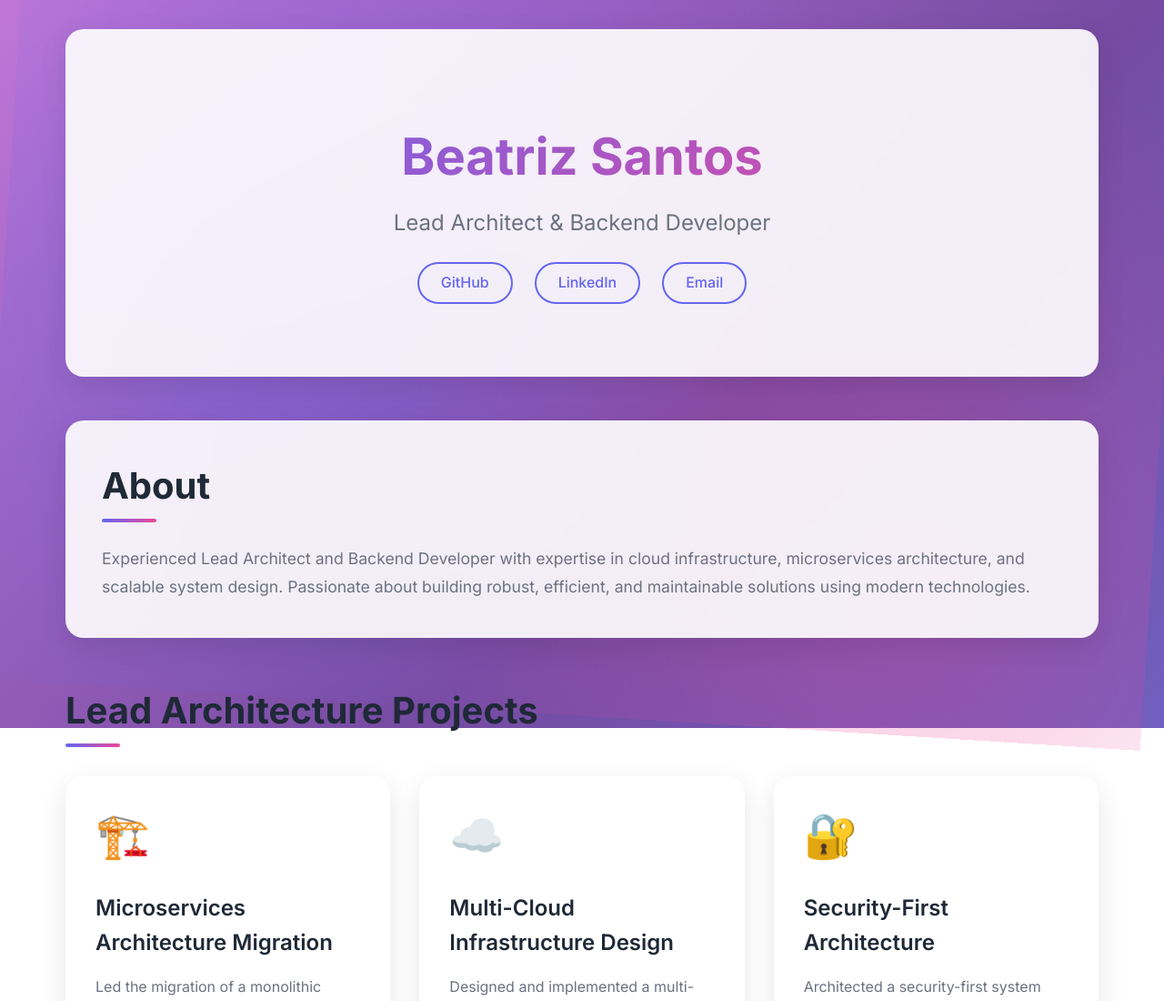
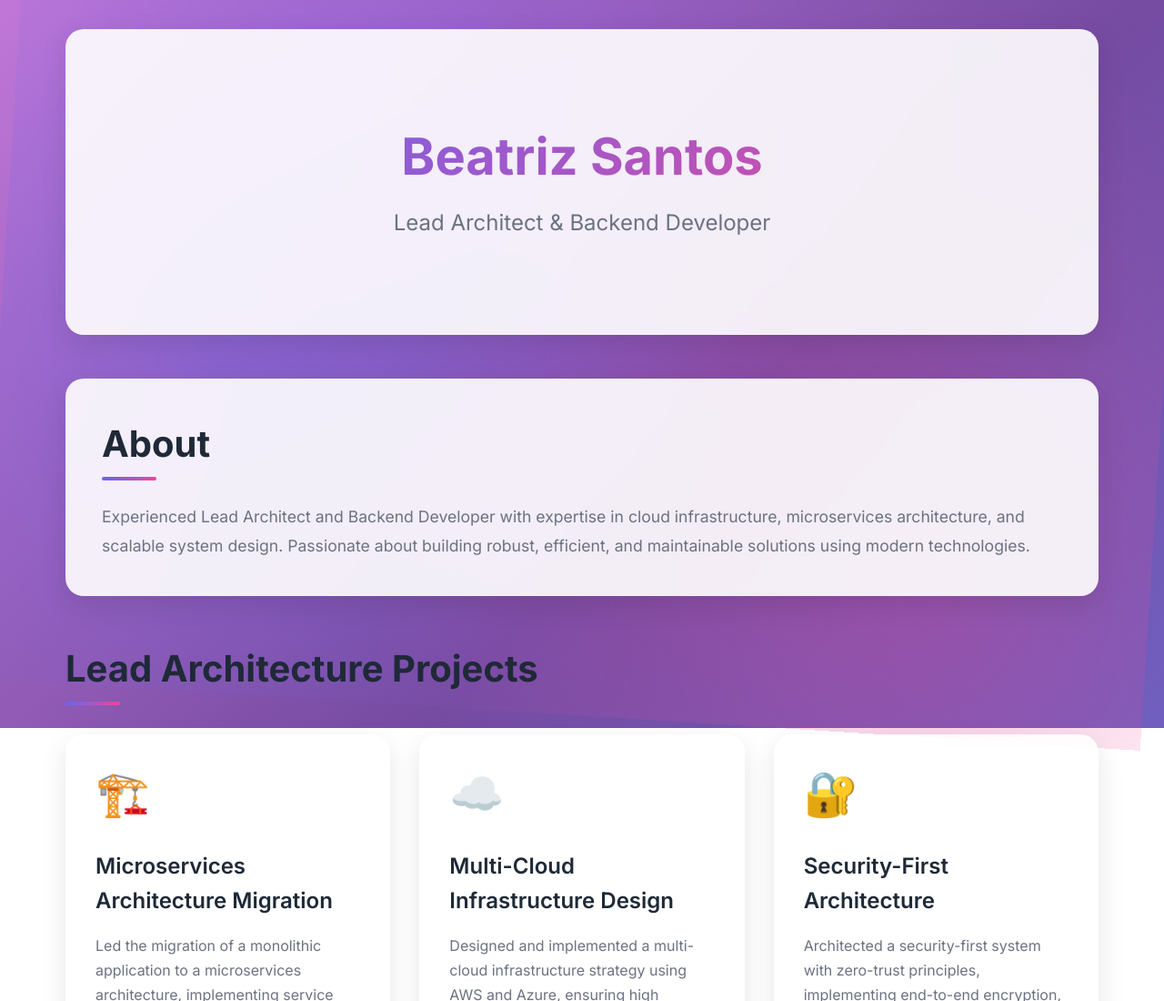
Before and after one commit to CatBia/bea-santos-portifolio, a plain HTML site: page index.html in a window 1280 px wide. Shown: the top 1100 px of the page at 91% size. Drawn offline with Linux system fonts and the light colour scheme.

Commit message:
Remove social links section from index.html

```diff
--- a/index.html
+++ b/index.html
@@ -18,11 +18,6 @@
             <div class="header-content">
                 <h1 class="name">Beatriz Santos</h1>
                 <p class="title">Lead Architect & Backend Developer</p>
-                <div class="social-links">
-                    <a href="https://github.com/beatrizsantos" target="_blank" class="social-link">GitHub</a>
-                    <a href="https://linkedin.com/in/beatrizsantos" target="_blank" class="social-link">LinkedIn</a>
-                    <a href="mailto:beatriz@example.com" class="social-link">Email</a>
-                </div>
             </div>
         </header>
 
```
